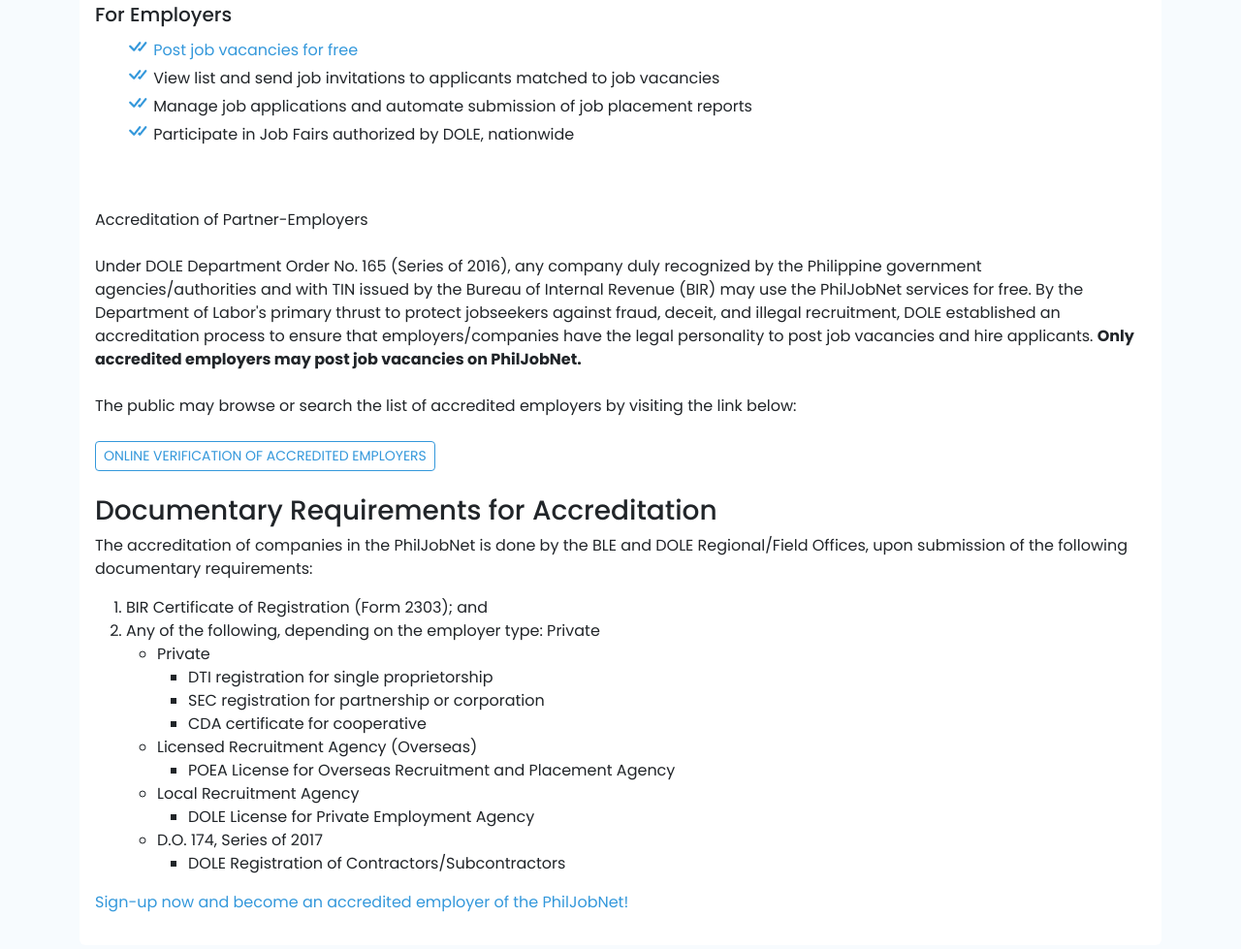
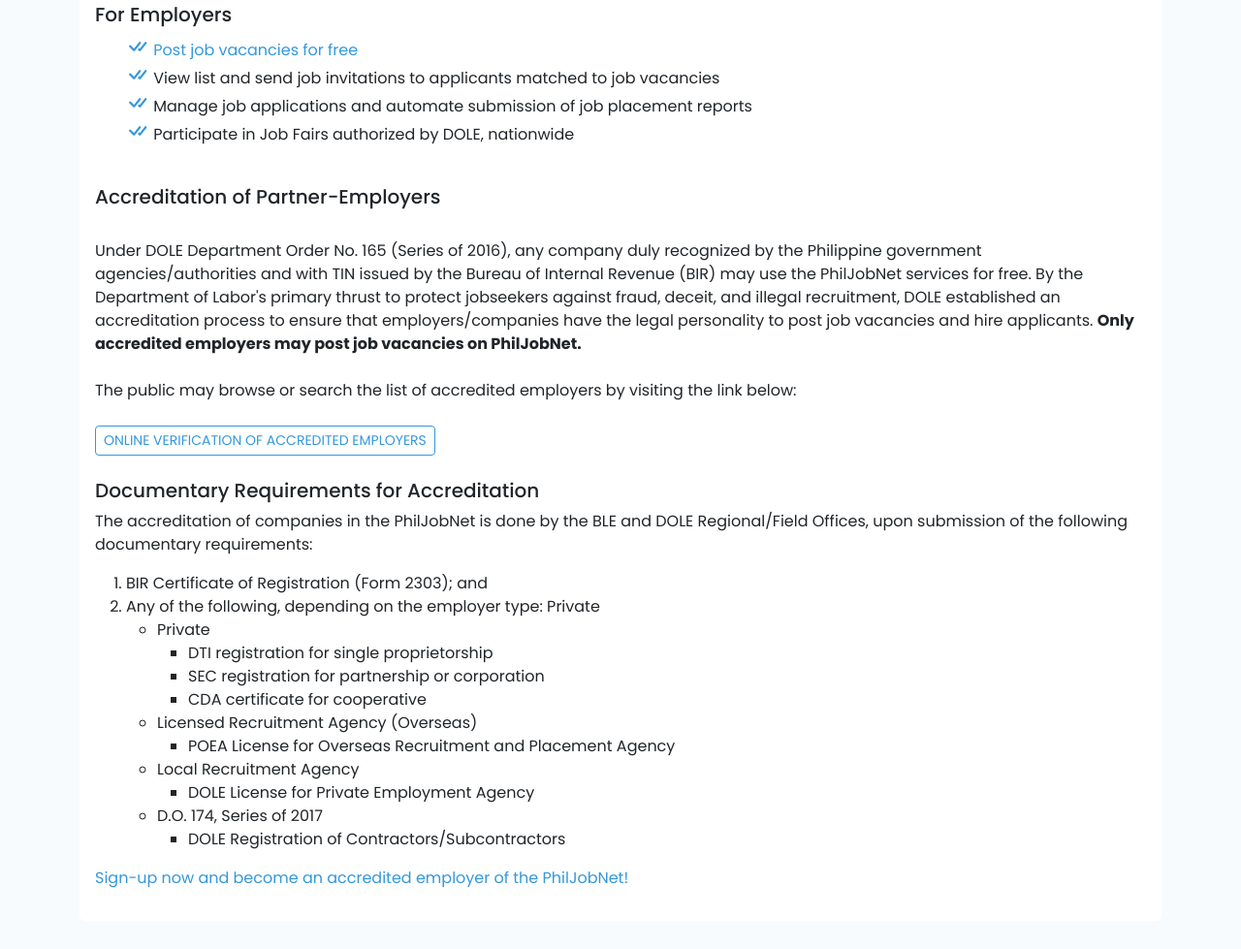
Before and after one commit to akosialbean/mini-one, a website: page index.html in a window 1280 px wide. Shown: the part 1467-2446 px from the top of the page at 97% size. Drawn offline with nearby package versions, Linux system fonts and the light colour scheme.

Commit message:
Edit some text elements

```diff
--- a/index.html
+++ b/index.html
@@ -183,18 +183,18 @@
                                 </li>
                             </ul>
 
+                            <br>
 
+                            <h5>Accreditation of Partner-Employers</h5>
 
-                            <br><br>
-
-                            Accreditation of Partner-Employers<br><br>
+                            <br>
                             Under DOLE Department Order No. 165 (Series of 2016), any company duly recognized by the Philippine government agencies/authorities and with TIN issued by the Bureau of Internal Revenue (BIR) may use the PhilJobNet services for free. By the Department of Labor's primary thrust to protect jobseekers against fraud, deceit, and illegal recruitment, DOLE established an accreditation process to ensure that employers/companies have the legal personality to post job vacancies and hire applicants. <strong>Only accredited employers may post job vacancies on PhilJobNet.</strong><br><br>
 
                             The public may browse or search the list of accredited employers by visiting the link below:<br><br>
 
                             <button type="button" class="btn btn-outline-primary btn-sm">ONLINE VERIFICATION OF ACCREDITED EMPLOYERS</button><br><br>
 
-                            <h3>Documentary Requirements for Accreditation</h3>
+                            <h5>Documentary Requirements for Accreditation</h5>
 
                             <p>The accreditation of companies in the PhilJobNet is done by the BLE and DOLE Regional/Field Offices, upon submission of the following documentary requirements:</p>
 
```
